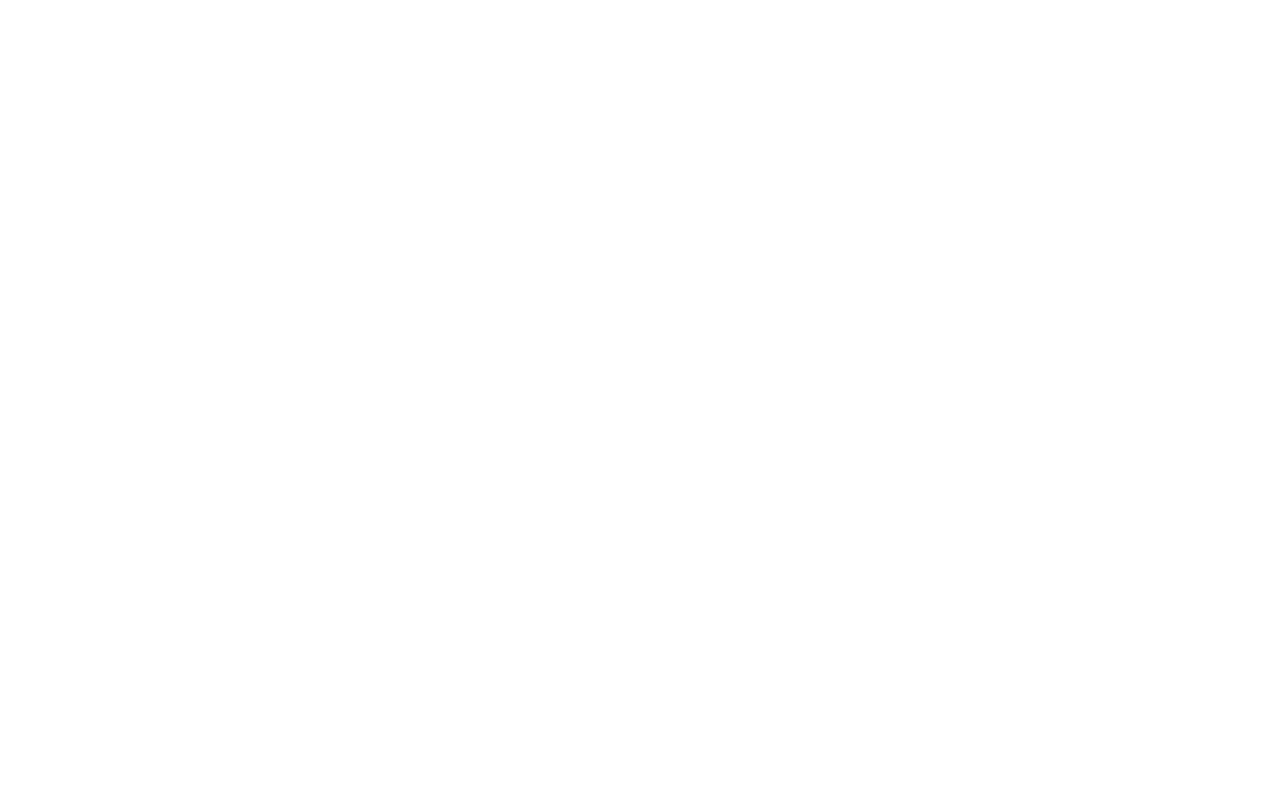
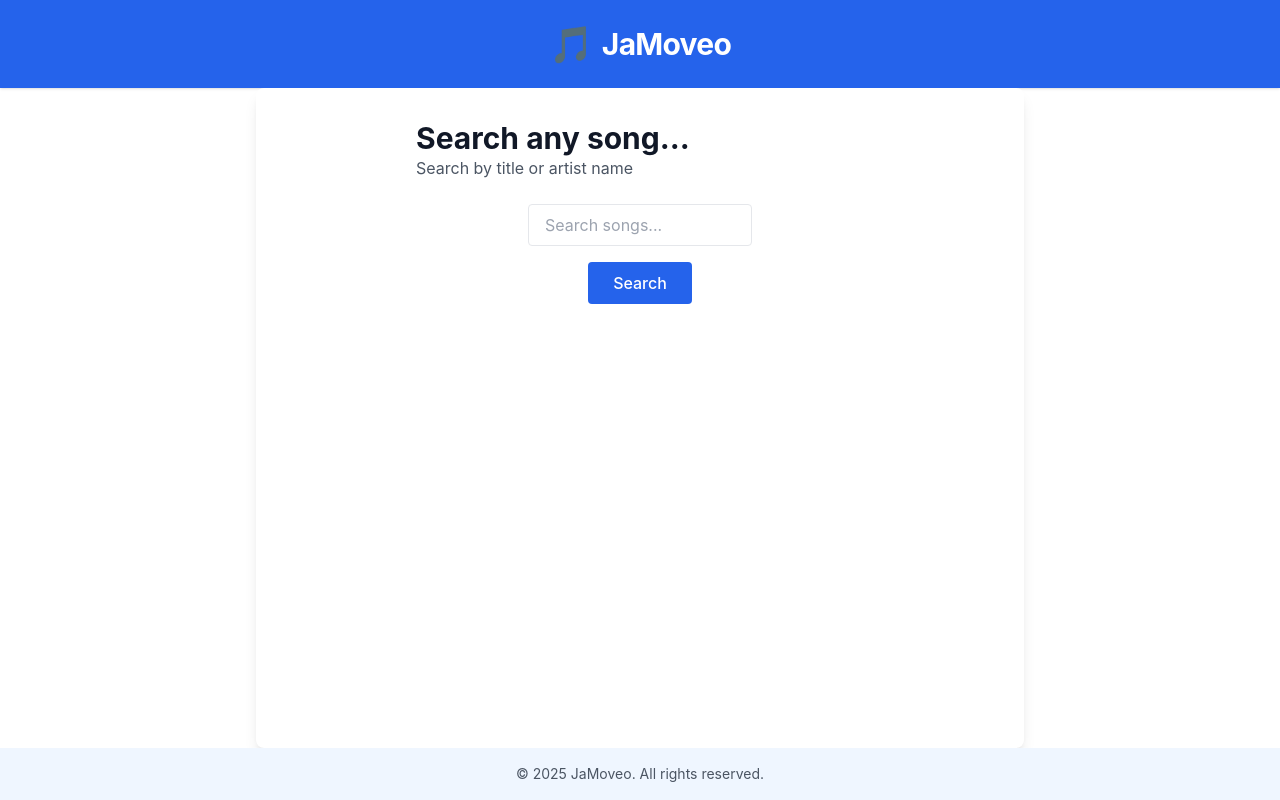
Before and after one commit to BarLarrea/JaMoveo, a React (Vite) app in the folder client/: page /mainPageAdmin in a window 1280 px wide. Before the commit this address had no page. Built offline with nearby package versions, Linux system fonts and the light colour scheme.

Commit message:
feat: create main page admin including song seatching

```diff
--- a/client/src/App.jsx
+++ b/client/src/App.jsx
@@ -1,6 +1,7 @@
 import { BrowserRouter, Routes, Route, Navigate } from "react-router-dom";
 import RegisterPage from "./pages/registerPage";
 import LoginPage from "./pages/loginPage";
+import MainPageAdmin from "./pages/mainPageAdmin";
 
 export default function App() {
     return (
@@ -22,6 +23,10 @@
                     path='/register/admin'
                     element={<RegisterPage />}
                 />
+                <Route
+                    path='/mainPageAdmin'
+                    element={<MainPageAdmin />}
+                />
             </Routes>
         </BrowserRouter>
     );
--- /dev/null
+++ b/client/src/pages/mainPageAdmin.jsx
@@ -0,0 +1,48 @@
+import { useState } from "react";
+import { useNavigate } from "react-router-dom";
+import Layout from "../components/layout/Layout";
+
+export default function AdminMainPage() {
+    const [searchQuery, setSearchQuery] = useState("");
+    const navigate = useNavigate();
+
+    const handleSearch = () => {
+        if (!searchQuery.trim()) return;
+        navigate(`/results?query=${encodeURIComponent(searchQuery.trim())}`);
+    };
+
+    const handleKeyDown = (e) => {
+        if (e.key === "Enter") {
+            handleSearch();
+        }
+    };
+
+    return (
+        <Layout>
+            <div className='text-left mb-6'>
+                <h1 className='text-3xl font-bold'>Search any song...</h1>
+                <p className='text-gray-600'>Search by title or artist name</p>
+            </div>
+
+            <div className='flex justify-center mb-4'>
+                <input
+                    type='text'
+                    placeholder='Search songs...'
+                    value={searchQuery}
+                    onChange={(e) => setSearchQuery(e.target.value)}
+                    onKeyDown={handleKeyDown}
+                    className='border rounded px-4 py-2 w-1/2'
+                />
+            </div>
+
+            <div className='flex justify-center'>
+                <button
+                    onClick={handleSearch}
+                    className='bg-blue-600 text-white px-6 py-2 rounded hover:bg-blue-700 transition'
+                >
+                    Search
+                </button>
+            </div>
+        </Layout>
+    );
+}
```
Also changed, not shown: client/src/pages/mainPageUser.jsx (added).
